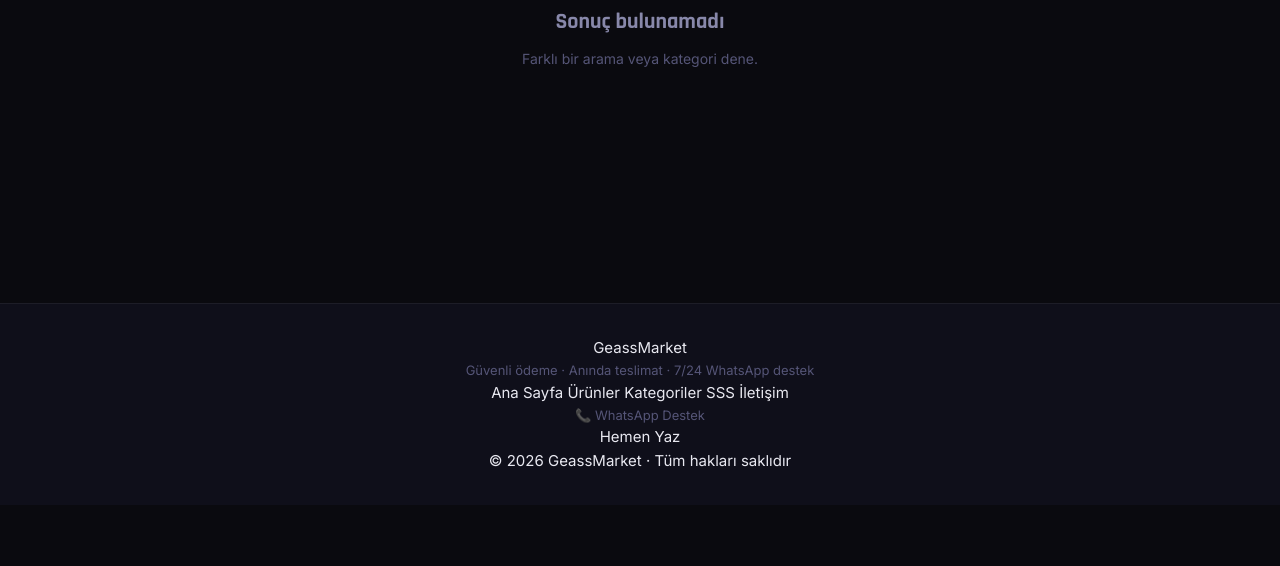
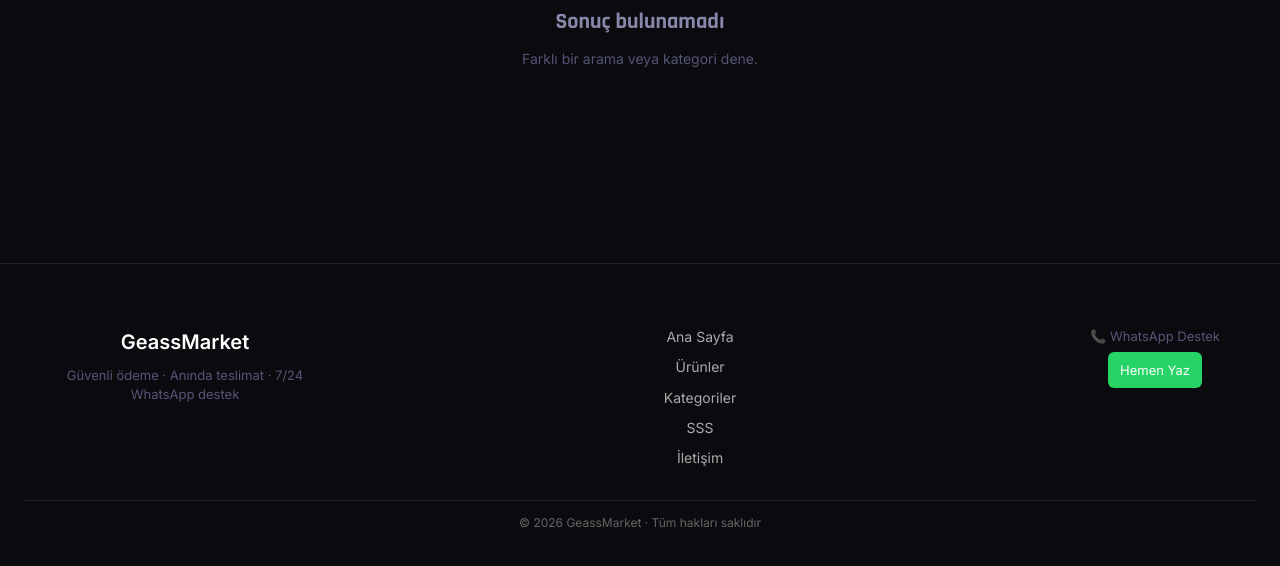
Before and after one commit to yusacoder/marketyusacoder, a plain HTML site: page index.html in a window 1280 px wide. Shown: the part 674-1240 px from the top of the page. Before the commit the page ends 1179 px from the top, so only its background shows below. Drawn offline with Linux system fonts and the light colour scheme.

Commit message:
Update style.css

```diff
--- a/style.css
+++ b/style.css
@@ -1108,3 +1108,75 @@ input, select { font-family: inherit; }
 @media (max-width: 640px) {
   .mobile-search-wrap { display: block; }
 }
+.footer{
+  background:#0b0b0f;
+  border-top:1px solid #1f1f2a;
+  color:#aaa;
+  margin-top:40px;
+}
+
+.footer-container{
+  display:flex;
+  justify-content:space-between;
+  gap:30px;
+  padding:30px 20px;
+  flex-wrap:wrap;
+  max-width:1200px;
+  margin:auto;
+}
+
+.brand{
+  font-size:20px;
+  font-weight:bold;
+  color:white;
+}
+
+.desc{
+  font-size:13px;
+  margin-top:8px;
+  color:#888;
+  max-width:250px;
+  line-height:1.5;
+}
+
+.footer-links{
+  display:flex;
+  flex-direction:column;
+  gap:8px;
+}
+
+.footer-links a{
+  color:#aaa;
+  text-decoration:none;
+  font-size:14px;
+  transition:0.2s;
+}
+
+.footer-links a:hover{
+  color:#fff;
+  transform:translateX(4px);
+}
+
+.footer-support a{
+  display:inline-block;
+  margin-top:5px;
+  padding:8px 12px;
+  background:#25D366;
+  color:white;
+  border-radius:6px;
+  text-decoration:none;
+  font-size:13px;
+  transition:0.2s;
+}
+
+.footer-support a:hover{
+  background:#1ebe5d;
+}
+
+.footer-bottom{
+  text-align:center;
+  padding:12px;
+  font-size:12px;
+  border-top:1px solid #1f1f2a;
+  color:#666;
+}
```
